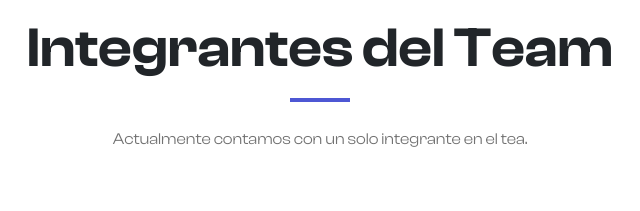
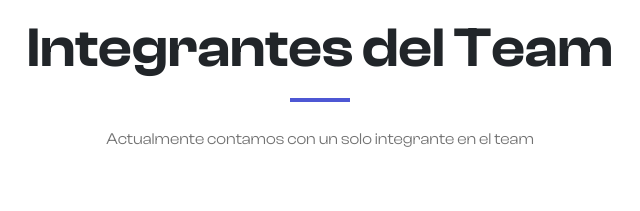
Before and after one commit to MB18-hue/Masterpc, a plain HTML site: page index.html in a window 1280 px wide. Shown: the part 3280-3491 px from the top of the page, 320-960 px from the left. Drawn offline with nearby package versions, Linux system fonts and the light colour scheme; grey boxes are pictures that could not be loaded.

Commit message:
Update index.html

```diff
--- a/index.html
+++ b/index.html
@@ -193,7 +193,7 @@
                     <div class="section-title">
                         <h1 class="display-4 fw-semibold">Integrantes del Team</h1>
                         <div class="line"></div>
-                        <p>Actualmente contamos con un solo integrante en el tea.</p>
+                        <p>Actualmente contamos con un solo integrante en el team</p>
                     </div>
                 </div>
             </div>
```
